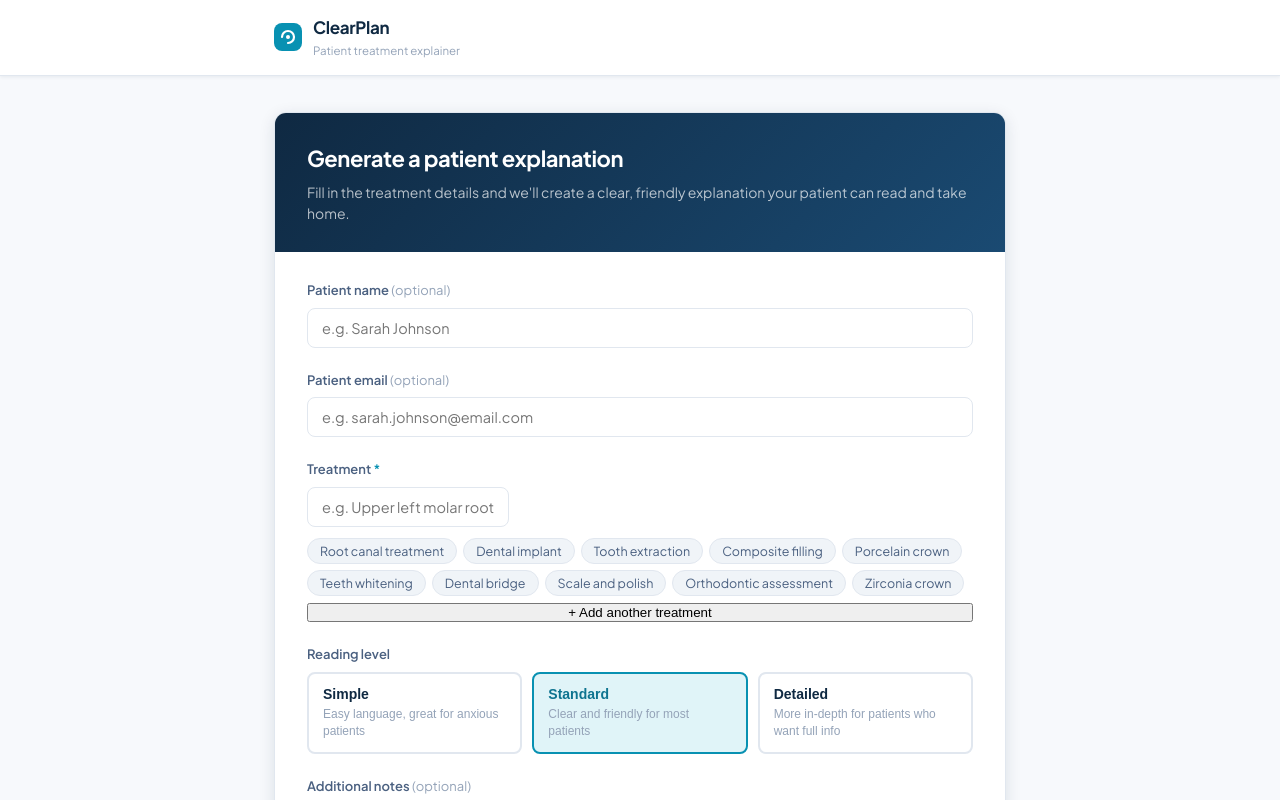
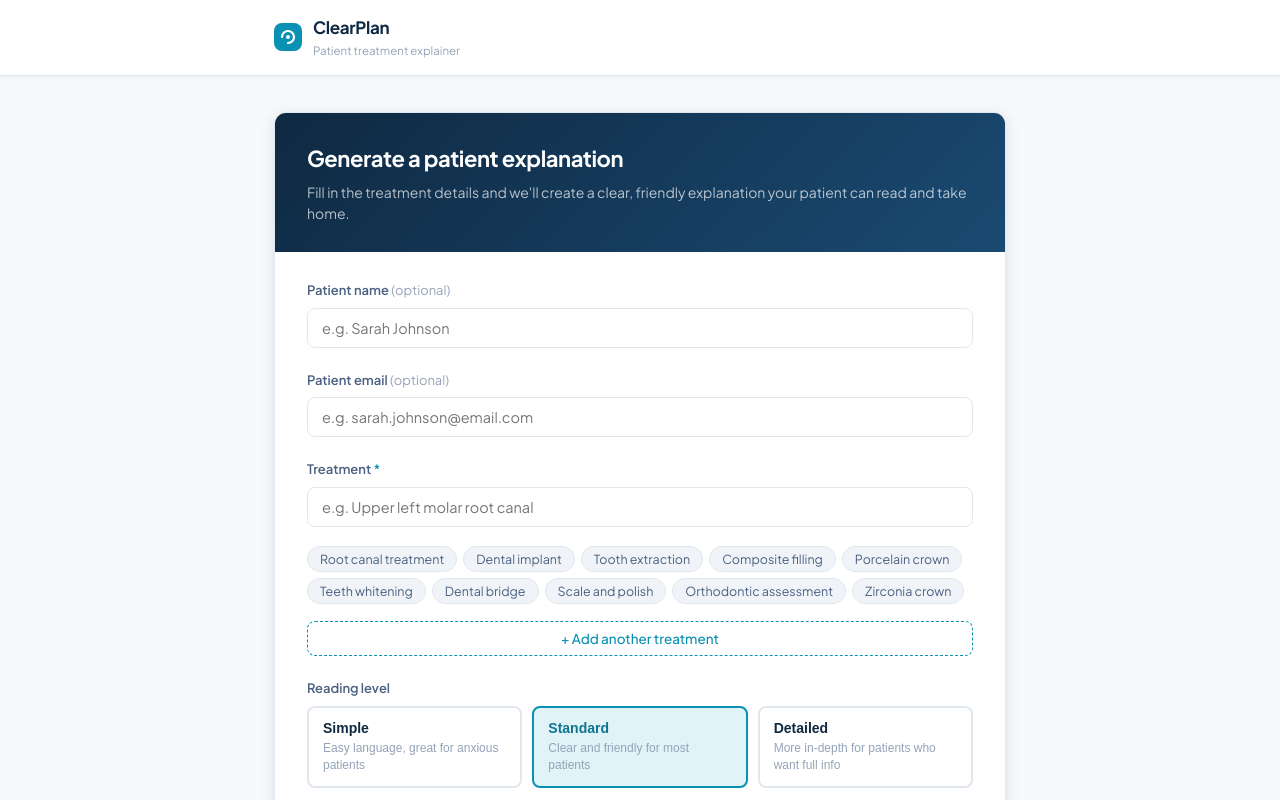
Before and after one commit to cryptoyoyoyo/clearplan, a React (Create React App) app: page / in a window 1280 px wide. Shown: the top 800 px of the page. Built offline with nearby package versions, Linux system fonts and the light colour scheme; the HTML template or start-up script is replaced by a standard one.

Commit message:
Fix styling for multiple treatments toggle

```diff
--- a/src/App.css
+++ b/src/App.css
@@ -195,6 +195,51 @@
 }
 .new-btn:hover { background: var(--teal-dark); }
 
+/* ── Multiple treatments ── */
+.treatment-row {
+  display: flex; align-items: center; gap: 8px; margin-bottom: 8px;
+}
+.treatment-input {
+  flex: 1; margin-bottom: 0 !important;
+}
+.remove-treatment-btn {
+  flex-shrink: 0; width: 32px; height: 32px;
+  border: 1px solid var(--border); border-radius: 6px;
+  background: var(--surface); color: var(--text-3);
+  font-size: 18px; line-height: 1; cursor: pointer;
+  display: flex; align-items: center; justify-content: center;
+  font-family: inherit;
+  transition: background 0.15s, color 0.15s, border-color 0.15s;
+}
+.remove-treatment-btn:hover {
+  background: #fee2e2; color: #ef4444; border-color: #fca5a5;
+}
+.add-treatment-btn {
+  margin-top: 10px; background: none;
+  border: 1.5px dashed var(--teal); color: var(--teal);
+  border-radius: var(--radius-sm); padding: 8px 16px;
+  font-family: inherit; font-size: 13.5px; font-weight: 500;
+  cursor: pointer; width: 100%; transition: background 0.15s;
+}
+.add-treatment-btn:hover { background: var(--teal-light); }
+
+/* ── Combined / Separate toggle ── */
+.multi-toggle {
+  display: grid; grid-template-columns: 1fr 1fr; gap: 10px;
+}
+.multi-toggle-btn {
+  display: flex; flex-direction: column; align-items: flex-start; gap: 3px;
+  padding: 12px 14px; border: 2px solid var(--border);
+  border-radius: var(--radius-sm); background: var(--surface);
+  cursor: pointer; text-align: left; font-family: inherit;
+  transition: border-color 0.15s, background 0.15s;
+}
+.multi-toggle-btn:hover { border-color: var(--teal-mid); }
+.multi-toggle-btn.active { border-color: var(--teal); background: var(--teal-light); }
+.toggle-title { font-size: 14px; font-weight: 600; color: var(--text); }
+.multi-toggle-btn.active .toggle-title { color: var(--teal-dark); }
+.toggle-desc { font-size: 12px; color: var(--text-3); line-height: 1.4; }
+
 /* ── Responsive ── */
 @media (max-width: 600px) {
   .main { padding: 20px 14px 40px; }
```
